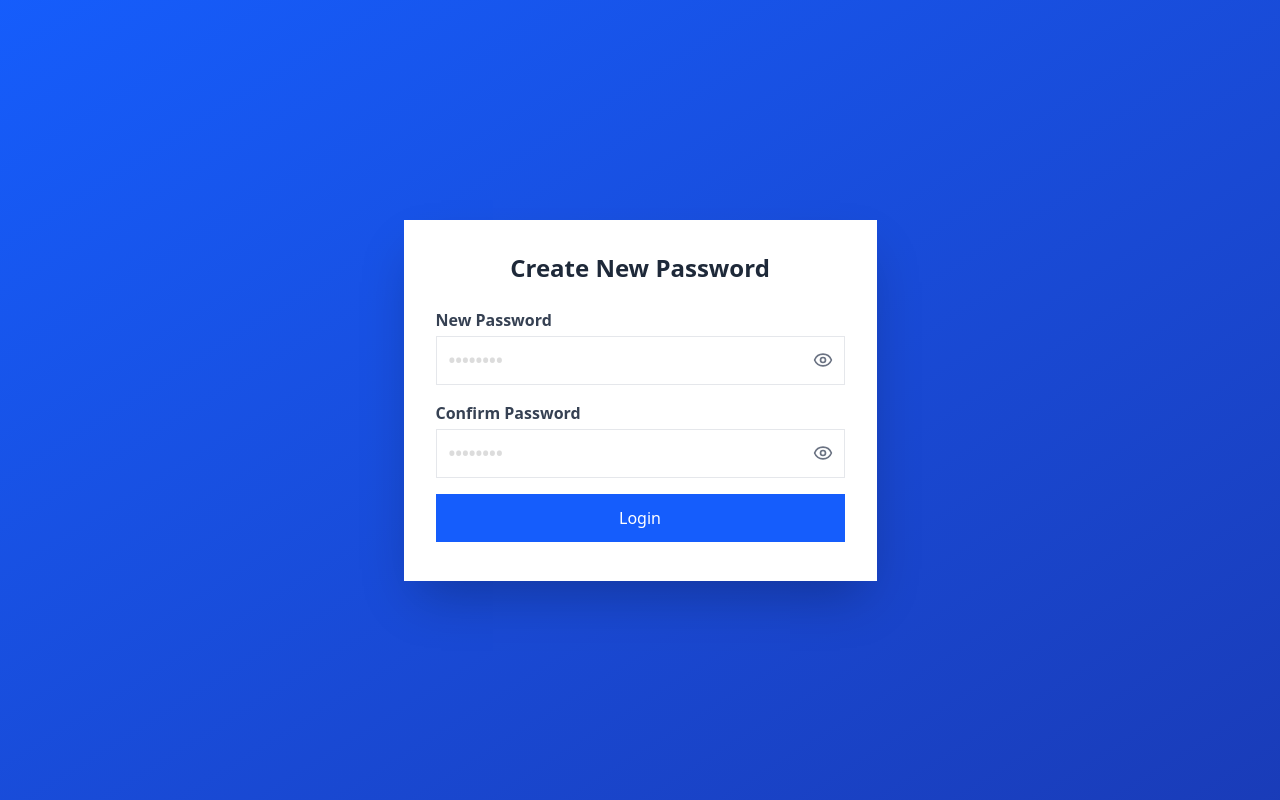
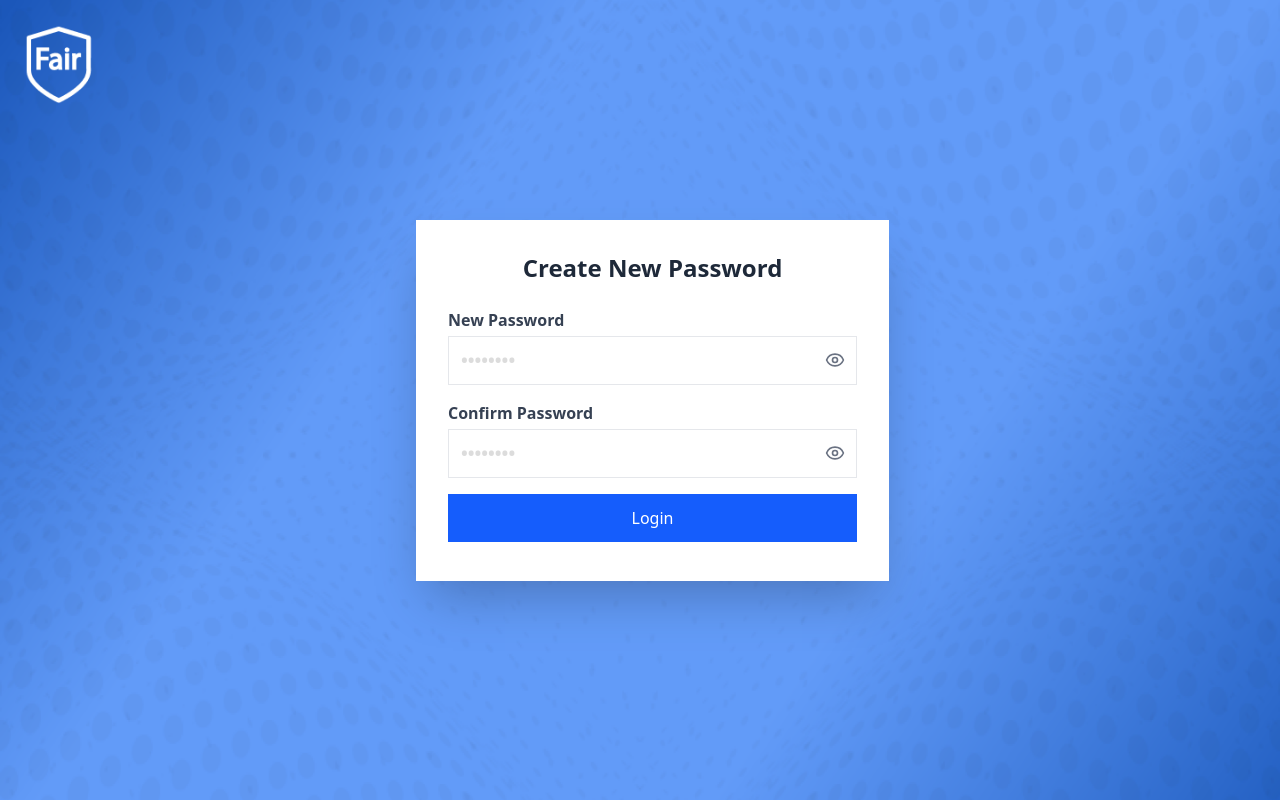
Before and after one commit to Ahmeddev299/FE-FAIR, a Next.js app: page /auth/newpassword in a window 1280 px wide. Built offline with nearby package versions, Linux system fonts and the light colour scheme.

Commit message:
background fix

```diff
--- a/src/pages/auth/newpassword.tsx
+++ b/src/pages/auth/newpassword.tsx
@@ -2,6 +2,7 @@
 
 import React, { useState } from 'react';
 import { Eye, EyeOff } from 'lucide-react';
+import { PageContainer } from '@/components/ui/components';
 
 const NewPassword = () => {
   const [isLogin] = useState(true);
@@ -31,7 +32,9 @@ const NewPassword = () => {
   };
 
   return (
-    <div className="min-h-screen bg-gradient-to-br from-blue-600 to-blue-800 flex items-center justify-center p-4">
+     <PageContainer
+            backgroundImage='/Frame.png'
+          >
       <div className="bg-white shadow-2xl p-8 w-[473px] h-[361px]">
         <h2 className="text-2xl font-semibold text-center mb-6 text-gray-800">
           Create New Password
@@ -94,7 +97,7 @@ const NewPassword = () => {
           </button>
         </div>
       </div>
-    </div>
+    </PageContainer>
   );
 };
 
--- a/src/pages/auth/resetpassword.tsx
+++ b/src/pages/auth/resetpassword.tsx
@@ -1,5 +1,6 @@
 import React, { useState } from 'react';
 import { useRouter } from 'next/navigation';
+import { PageContainer } from '@/components/ui/components';
 
 const ResetPassword = () => {
   const router = useRouter();
@@ -22,7 +23,7 @@ const ResetPassword = () => {
   };
 
   return (
-    <div className="min-h-screen bg-gradient-to-br from-blue-600 to-blue-800 flex items-center justify-center p-4">
+    <PageContainer backgroundImage='/Frame.png'>
       <div className="bg-white shadow-2xl p-8 w-[473px] h-[361px]">
         <h2 className="text-2xl font-semibold text-center mb-6 text-gray-800">
           Reset your password
@@ -62,7 +63,7 @@ const ResetPassword = () => {
           </button>
         </div>
       </div>
-    </div>
+    </PageContainer>
   );
 };
 
```
